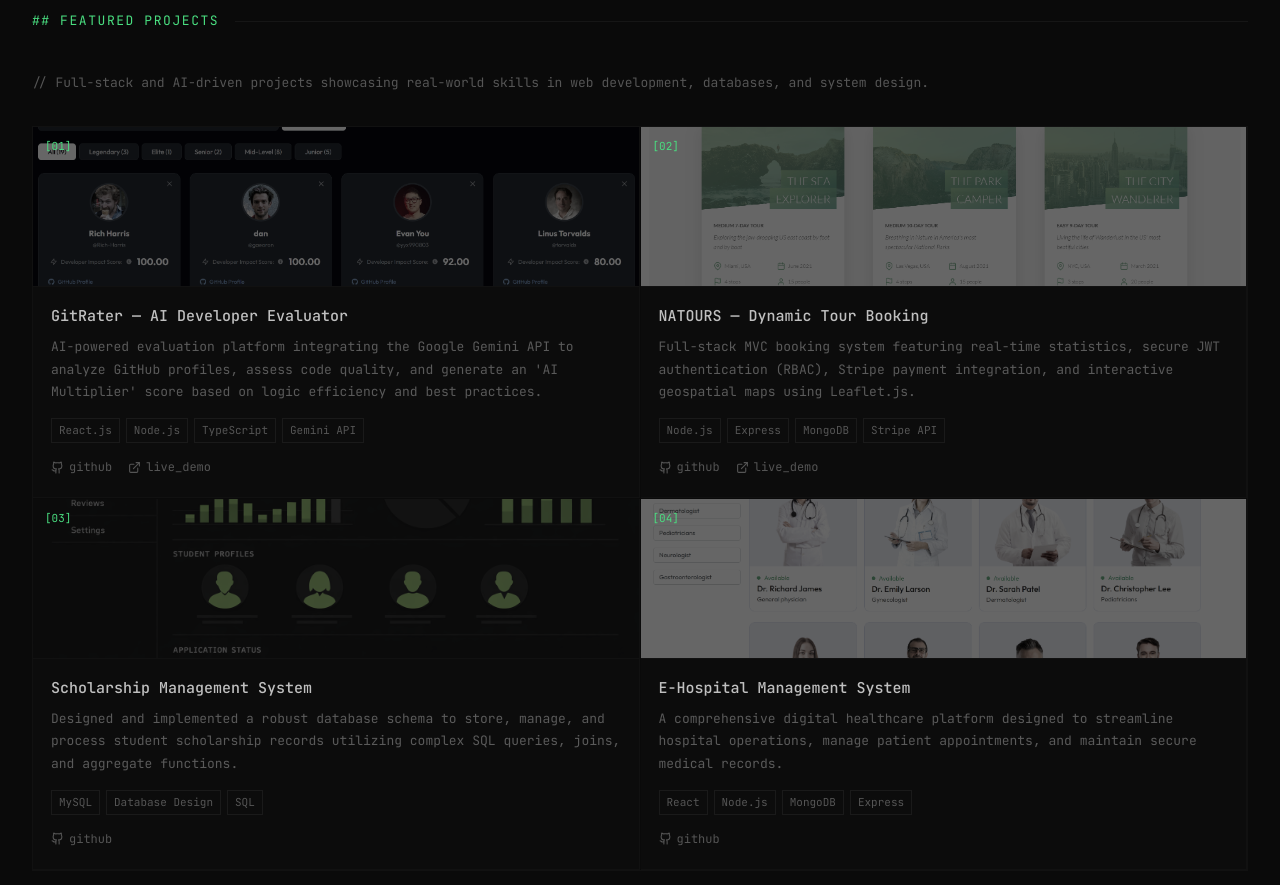
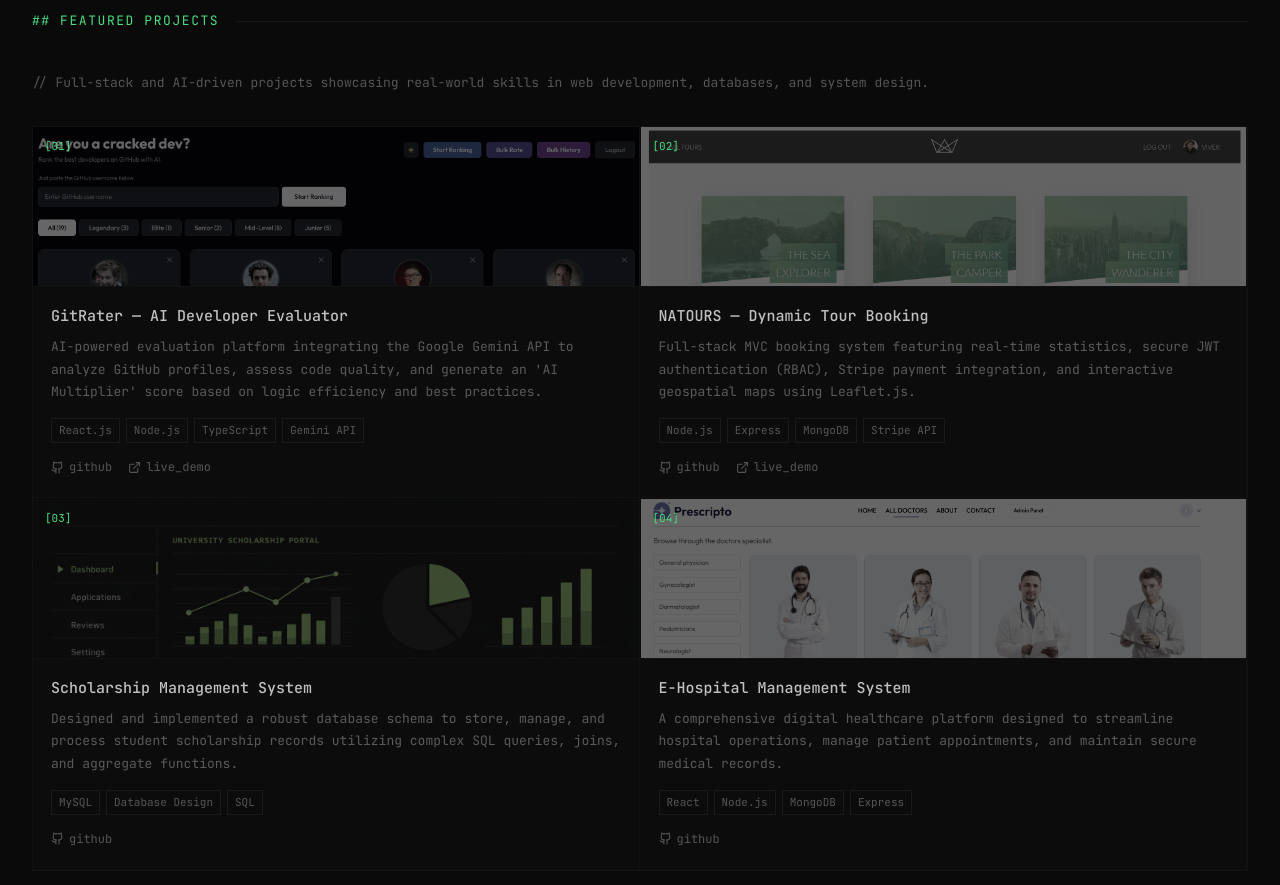
Before and after one commit to Viveknegi384/Portfolio, a React (Vite) app: page / in a window 1280 px wide. Shown: the part 2387-3272 px from the top of the page. Built offline with nearby package versions, Linux system fonts and the light colour scheme.

Commit message:
remove unused README files for project images and resume

```diff
--- a/src/app/components/Projects.tsx
+++ b/src/app/components/Projects.tsx
@@ -104,6 +104,7 @@ export function Projects() {
                     width: '100%',
                     height: '100%',
                     objectFit: 'cover',
+                    objectPosition: 'center top',
                     filter: 'grayscale(60%) brightness(0.4)',
                     display: 'block',
                   }}
```
Also changed, not shown: public/images/projects/README.md (deleted), public/resume/README.md (deleted).
